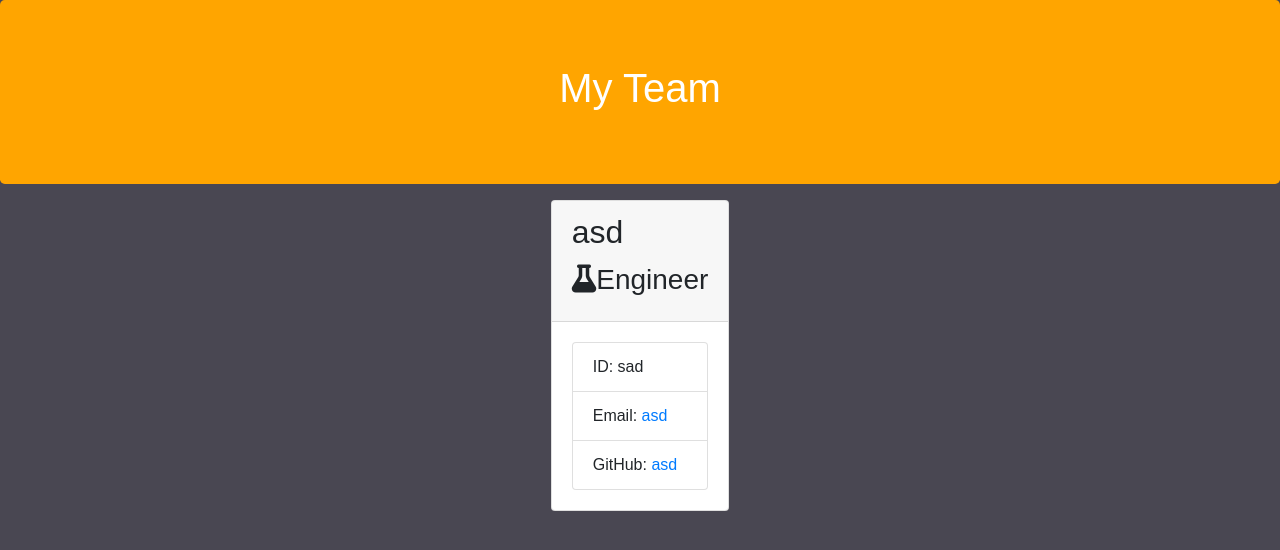
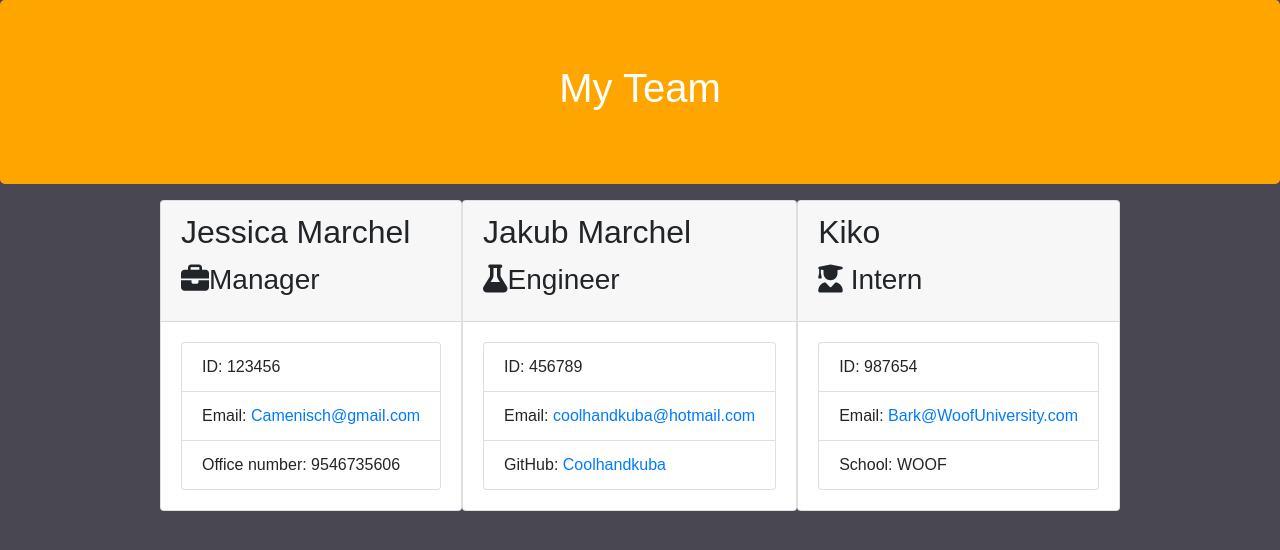
Before and after one commit to coolhandkuba/Employee-Generator, a website: page output/team.html in a window 1280 px wide. Drawn offline with nearby package versions, Linux system fonts and the light colour scheme; a web font is replaced by a local one.

```diff
--- a/output/team.html
+++ b/output/team.html
@@ -9,7 +9,6 @@
     <link rel="stylesheet" href="style.css">
     <script src="https://kit.fontawesome.com/c502137733.js"></script>
 </head>
-
 <body>
     <div class="container-fluid">
         <div class="row">
@@ -23,14 +22,40 @@
             <div class="team-area col-12 d-flex justify-content-center">
                 <div class="card employee-card">
     <div class="card-header">
-        <h2 class="card-title">asd</h2>
+        <h2 class="card-title">Jessica Marchel</h2>
+        <h3 class="card-title"><i class="fas fa-briefcase"></i>Manager</h3>
+    </div>
+    <div class="card-body">
+        <ul class="list-group">
+            <li class="list-group-item">ID: 123456</li>
+            <li class="list-group-item">Email: <a href="mailto:Camenisch@gmail.com">Camenisch@gmail.com</a></li>
+            <li class="list-group-item">Office number: 9546735606</li>
+        </ul>
+    </div>
+</div>
+<div class="card employee-card">
+    <div class="card-header">
+        <h2 class="card-title">Jakub Marchel</h2>
         <h3 class="card-title"><i class="fas fa-flask"></i>Engineer</h3>
     </div>
     <div class="card-body">
         <ul class="list-group">
-            <li class="list-group-item">ID: sad</li>
-            <li class="list-group-item">Email: <a href="mailto:asd">asd</a></li>
-            <li class="list-group-item">GitHub: <a href="https://github.com/asd" target="_blank" rel="noopener noreferrer">asd</a></li>
+            <li class="list-group-item">ID: 456789</li>
+            <li class="list-group-item">Email: <a href="mailto:coolhandkuba@hotmail.com">coolhandkuba@hotmail.com</a></li>
+            <li class="list-group-item">GitHub: <a href="https://github.com/Coolhandkuba" target="_blank" rel="noopener noreferrer">Coolhandkuba</a></li>
+        </ul>
+    </div>
+</div>
+<div class="card employee-card">
+    <div class="card-header">
+        <h2 class="card-title">Kiko</h2>
+        <h3 class="card-title"><i class="fas fa-user-graduate mr-2"></i>Intern</h3>
+    </div>
+    <div class="card-body">
+        <ul class="list-group">
+            <li class="list-group-item">ID: 987654</li>
+            <li class="list-group-item">Email: <a href="mailto:Bark@WoofUniversity.com">Bark@WoofUniversity.com</a></li>
+            <li class="list-group-item">School: WOOF</li>
         </ul>
     </div>
 </div>
@@ -39,5 +64,4 @@
         </div>
     </div>
 </body>
-
 </html>
```
Also changed, not shown: assets/Engineer.PNG (added), assets/Intern.PNG (added), assets/Manager.PNG (added), assets/testResults.PNG (added).
